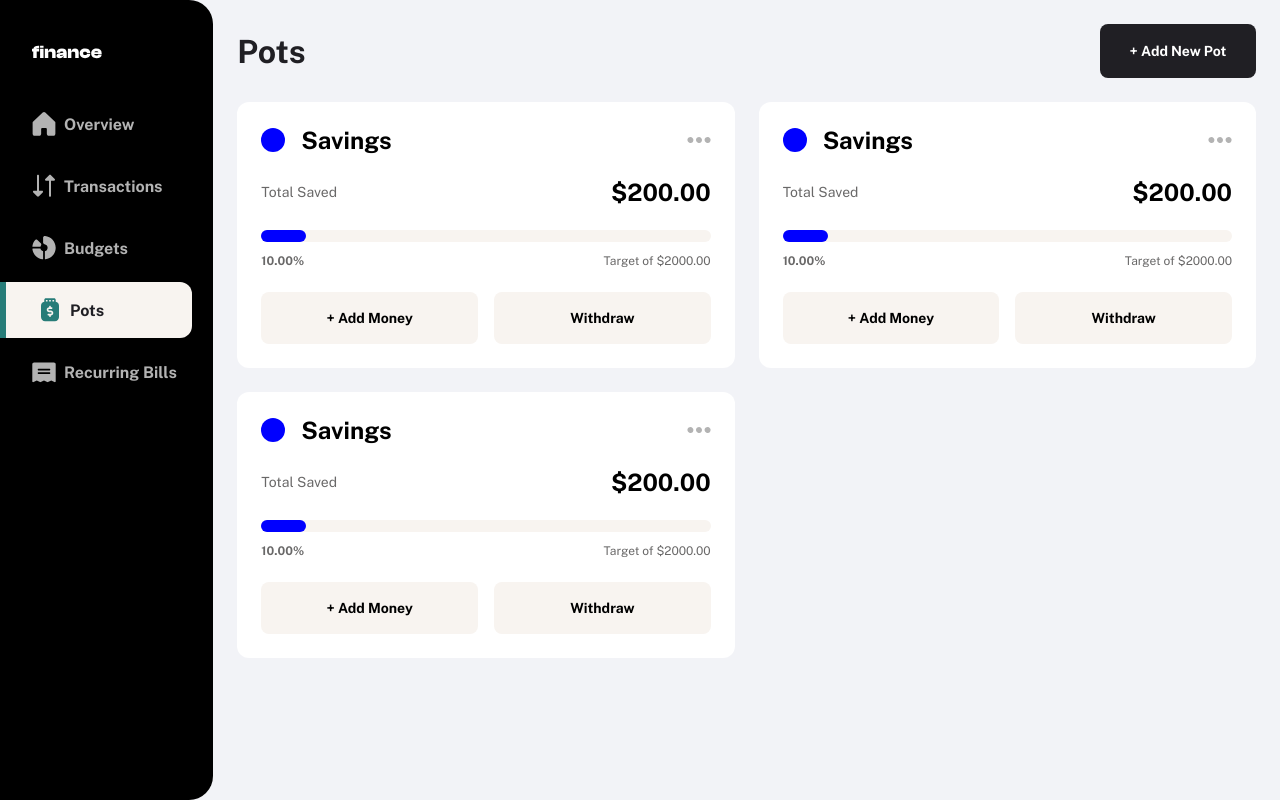
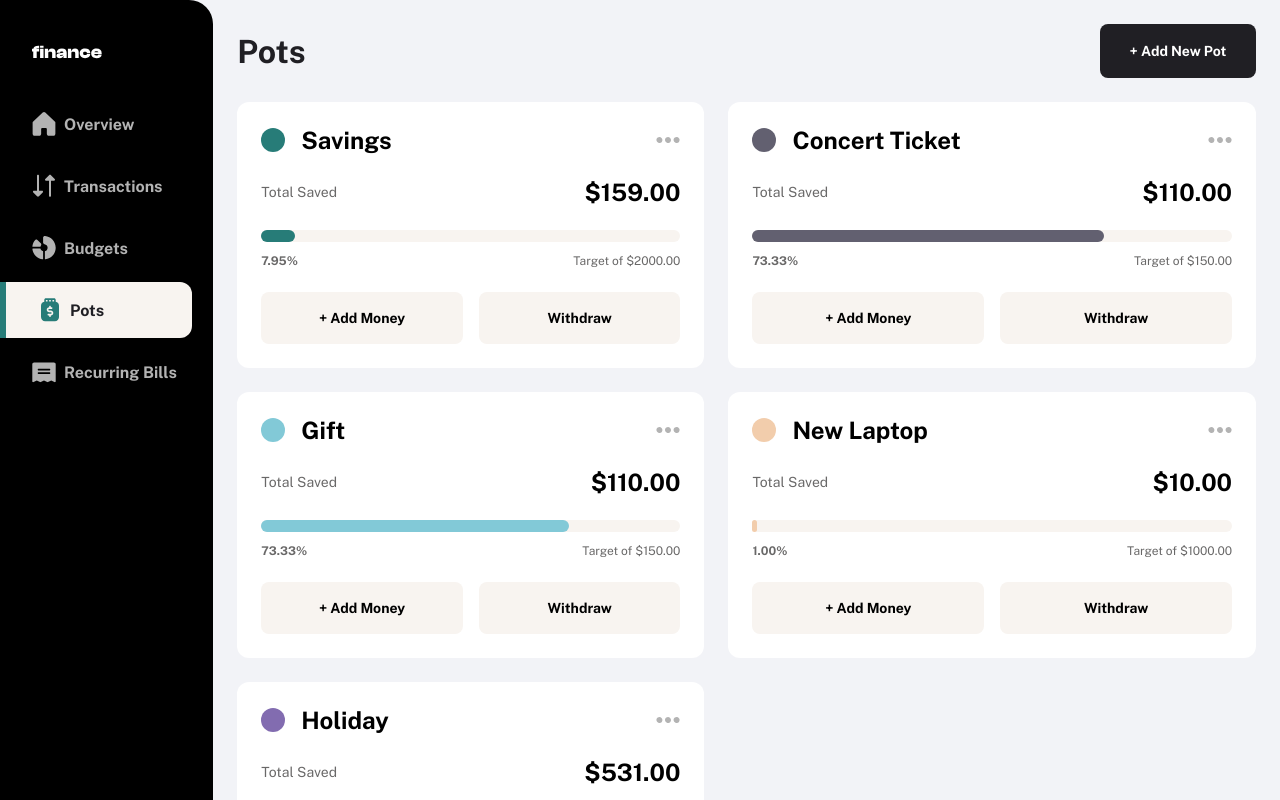
Before and after one commit to kwe92/personal-finance-app, a React (Create React App) app: page /home/Pots in a window 1280 px wide. Shown: the top 800 px of the page. Built offline with nearby package versions, Linux system fonts and the light colour scheme.

Commit message:
task: ensured data is not hard coded

```diff
--- a/src/features/overview/components/overview_pots_section.tsx
+++ b/src/features/overview/components/overview_pots_section.tsx
@@ -5,9 +5,29 @@ import iconPots from "../../../assets/images/icon-pot.svg";
 import OverviewSectionHeader from "./overview_section_header";
 import { ColoredLineListTile } from "./colored_line_list_tile";
 import { useNavigate } from "react-router";
+import { usePotData } from "../../shared/context/pot_context";
 
 const OverviewPotsSection = (): JSX.Element => {
   const navigate = useNavigate();
+
+  const { pots } = usePotData();
+
+  var potListTiles: React.ReactNode[] = [];
+
+  if (pots !== null) {
+    const latestPots = pots?.slice(0, 4);
+
+    potListTiles = latestPots.map((potData, i) => {
+      return (
+        <ColoredLineListTile
+          lineColor={potData.theme}
+          title={potData.name}
+          content={`$${potData.total.toFixed(2)}`}
+        />
+      );
+    });
+  }
+
   return (
     <div className="overview-pots-section-main-container">
       <OverviewSectionHeader
@@ -22,25 +42,7 @@ const OverviewPotsSection = (): JSX.Element => {
         <OverviewPotsTotalSaved />
 
         <div className="overview-pots-section-grid-container">
-          <ColoredLineListTile
-            lineColor="#277C78"
-            title="Savings"
-            content="$159"
-          />
-
-          <ColoredLineListTile lineColor="#82C9D7" title="Gift" content="$40" />
-
-          <ColoredLineListTile
-            lineColor="#626070"
-            title="Concert Ticket"
-            content="$110"
-          />
-
-          <ColoredLineListTile
-            lineColor="#F2CDAC"
-            title="New Laptop"
-            content="$10"
-          />
+          {potListTiles}
         </div>
       </div>
     </div>
--- a/src/features/pots/components/pot_card.tsx
+++ b/src/features/pots/components/pot_card.tsx
@@ -4,16 +4,8 @@ import { CardHeader } from "../../shared/components/card_header";
 import MainButton from "../../shared/components/main_button";
 
 // TODO: props should eventually be a single Model / DTO
-export const PotCard = ({
-  totalSaved,
-  target,
-  color,
-}: {
-  totalSaved: number;
-  target: number;
-  color: string;
-}): JSX.Element => {
-  const percentSaved = pctTotal(totalSaved, target);
+export const PotCard = ({ potData }: { potData: PotData }): JSX.Element => {
+  const percentSaved = pctTotal(potData.total, potData.target);
 
   const buttonStyle = {
     backgroundColor: "#F8F4F0",
@@ -25,8 +17,8 @@ export const PotCard = ({
       {/* card header */}
 
       <CardHeader
-        color={color}
-        name={"Savings"}
+        color={potData.theme}
+        name={potData.name}
         dropdownText="Pot"
         dropdownClassName="pot-card-dropdown"
         onIconTap={() => {
@@ -42,12 +34,16 @@ export const PotCard = ({
 
       <div className="pot-card-total-saved">
         <p>Total Saved</p>
-        <p>${totalSaved.toFixed(2)}</p>
+        <p>${potData.total.toFixed(2)}</p>
       </div>
 
       {/* progress bar / percent saved */}
       <div className="pot-card-progress">
-        <PotProgressBar totalSaved={totalSaved} target={target} color="blue" />
+        <PotProgressBar
+          totalSaved={potData.total}
+          target={potData.target}
+          color={potData.theme}
+        />
         <div
           style={{
             display: "flex",
@@ -57,7 +53,7 @@ export const PotCard = ({
         >
           <p>{percentSaved.toFixed(2)}%</p>
 
-          <p>Target of ${target.toFixed(2)}</p>
+          <p>Target of ${potData.target.toFixed(2)}</p>
         </div>
       </div>
 
--- a/src/features/pots/pots_view.tsx
+++ b/src/features/pots/pots_view.tsx
@@ -2,8 +2,21 @@ import "../shared/css/view_container.css";
 import "./pots_view.css";
 import { AddNewButton } from "../shared/components/add_new_button";
 import { PotCard } from "./components/pot_card";
+import { usePotData } from "../shared/context/pot_context";
+
+//!! TODO: start working on pots modal to add and edit
 
 export const PotsView = (): JSX.Element => {
+  const { pots } = usePotData();
+
+  var potCards: React.ReactNode[] = [];
+
+  if (pots !== null) {
+    potCards = pots.map((potData, i) => {
+      return <PotCard potData={potData} />;
+    });
+  }
+
   return (
     <div className="view-container">
       <div className="budget-header-button-section">
@@ -17,11 +30,7 @@ export const PotsView = (): JSX.Element => {
         />
       </div>
 
-      <div className="pots-view-content">
-        <PotCard totalSaved={200} target={2000} color={"blue"} />
-        <PotCard totalSaved={200} target={2000} color={"blue"} />
-        <PotCard totalSaved={200} target={2000} color={"blue"} />
-      </div>
+      <div className="pots-view-content">{potCards}</div>
     </div>
   );
 };
```
